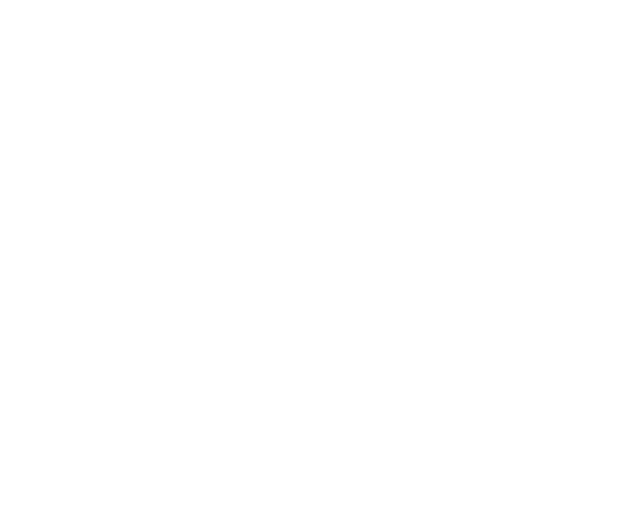
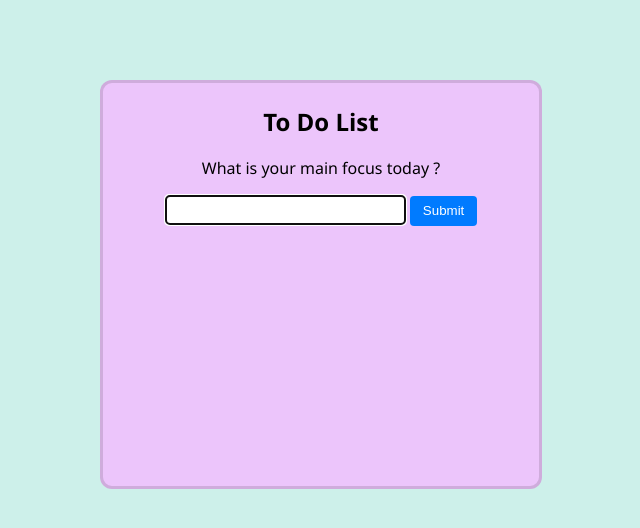
Before and after one commit to dts-kominfo-rea4a/challenge-dom-Dewan-toro, a website: page index.html in a window 1280 px wide. Shown: the whole page, without its empty margins (319-959 px from the left). Drawn offline with Linux system fonts and the light colour scheme.

Commit message:
edit index & add css

```diff
--- a/index.html
+++ b/index.html
@@ -5,37 +5,51 @@
     <meta http-equiv="X-UA-Compatible" content="IE=edge" />
     <meta name="viewport" content="width=device-width, initial-scale=1.0" />
     <title>Challenge - DOM</title>
+    <link rel="stylesheet" href="style.css">
   </head>
   <body>
     <div id="app">
       <!-- TODO: Buatlah sebuah header dengan id todo-title -->
+      <h2 id="todo-title">To Do List</h2>
       <!-- TODO: Buatlah sebuah subtitle dengan id todo-subtitle -->
-
+      <p id="todo-subtitle">What is your main focus today ?</p>
       <!-- Section: input -->
       <!-- TODO: Buatlah sebuah input bertipe text dengan id todo-input -->
+      <input type="text" id="todo-input" autofocus>
       <!-- TODO: Buatlah sebuah button dengan id todo-submit -->
-
+      <button id="todo-submit">Submit</button>
       <!-- Section output -->
       <!-- TODO: Buatlah sebuah <ul> dengan id todo-output -->
+      <ul id="todo-output"></ul>
     </div>
 
     <!-- ! Untuk tantangan ini, script jangan diubah ke external js yah ! -->
     <script>
       // TODO: Deklarasi variable sesuai dengan kebutuhan di sini
-      let button;
-      let input;
-      let output;
+      let button = document.getElementById("todo-submit");
+      let input = document.getElementById("todo-input");
+      let output = document.getElementById("todo-output");
 
       // TODO: Buatlah sebuah fungsi dengan nama fnClickHandler
       // Fungsi yang digunakan untuk menambahkan tulisan
       // Jangan ubah cara deklarasi fungsinya, cukup isi saja
-      function fnClickHandler(toDoItem) {}
+      function fnClickHandler(toDoItem) {
+        let newList = document.createElement("li");
+        newList.innerText = input.value;
+        output.appendChild(newList);
+        input.value = "";
+      }
 
       // TODO: register event onclick / addEventListener untuk button
       // akan menjalankan fungsi fnClickHandler
-
+      button.addEventListener("click", fnClickHandler)
       // TODO: register event onkeypress / addEventListener untuk input
       // sehingga saat di input ditekan enter akan menjalankan fungsi fnClickHandler juga
+      input.addEventListener("keypress", (event) => {
+        if (event.key === "Enter") {
+          fnClickHandler(input.value)
+        }
+      });
     </script>
   </body>
 </html>
--- /dev/null
+++ b/style.css
@@ -0,0 +1,47 @@
+body {
+    background-color: #CDF0EA;
+    font-family: 'Segoe UI', Tahoma, Geneva, Verdana, sans-serif;
+}
+
+#app {
+    position: relative;
+    width: 340px;
+    min-height: 50vh;
+    margin: 5rem auto auto auto;
+    background-color: #ECC5FB;
+    background-clip: border-box;
+    padding: 0.1rem 3rem;
+    border: 3px solid rgba(0, 0, 0, 0.125);
+    border-radius: 0.75rem;
+    text-align: center;
+}
+
+
+input {
+    height: 1.6rem;
+    width: 235px;
+    overflow: visible;
+    border: 0 solid rgb(18, 28, 228);
+    border-radius: .25rem;
+    background-color: #fff;
+    background-clip: padding-box;
+    border: 1px solid #ced4da;
+    box-shadow: inset 0 0 0 transparent;
+    transition: border-color .15s ease-in-out,box-shadow .15s ease-in-out;
+}
+
+#todo-submit {
+    color: #fff;
+    background-color: #007bff;
+    border-color: #007bff;
+    box-shadow: none;
+    border: 1px solid transparent;
+    padding: .375rem .75rem;
+    line-height: 1rem;
+    border-radius: .25rem;
+    transition: color .15s ease-in-out,background-color .15s ease-in-out,border-color .15s ease-in-out,box-shadow .15s ease-in-out;
+}
+
+#todo-output{
+    text-align: left;
+  }
```
